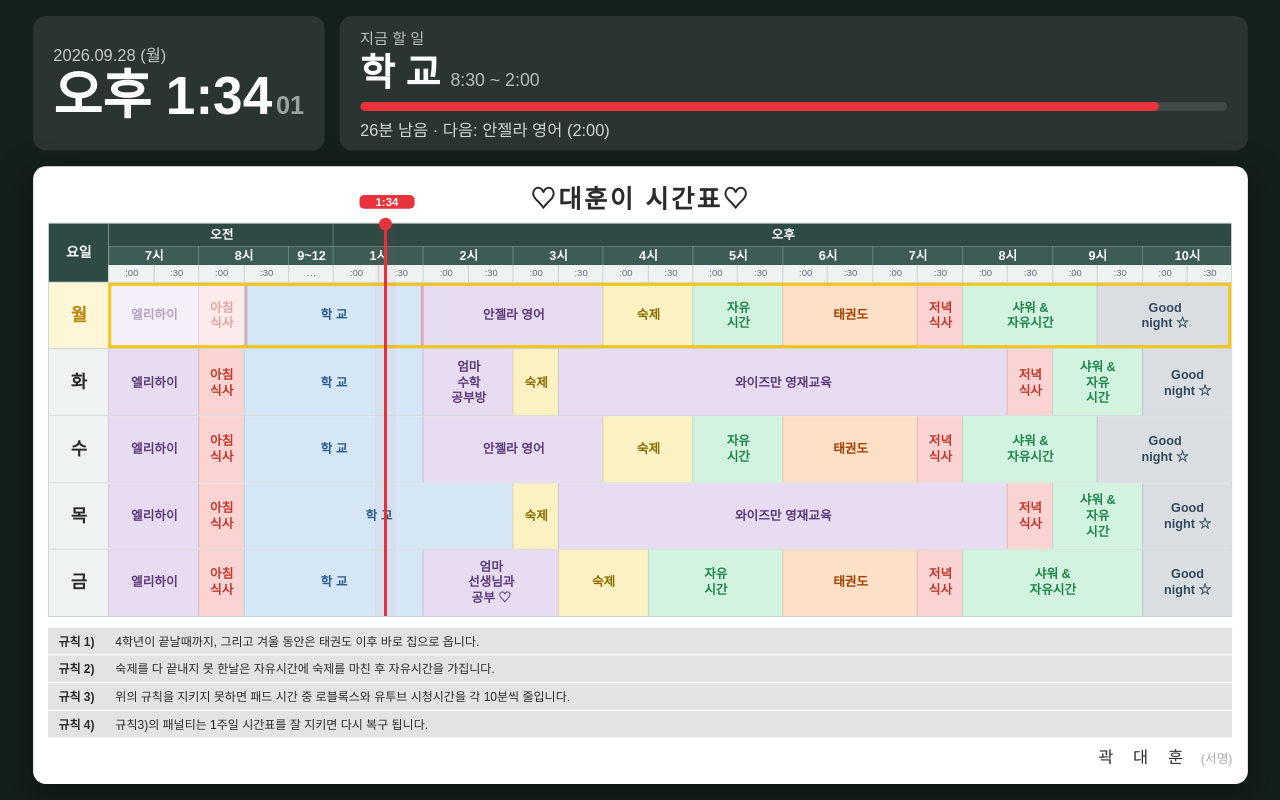
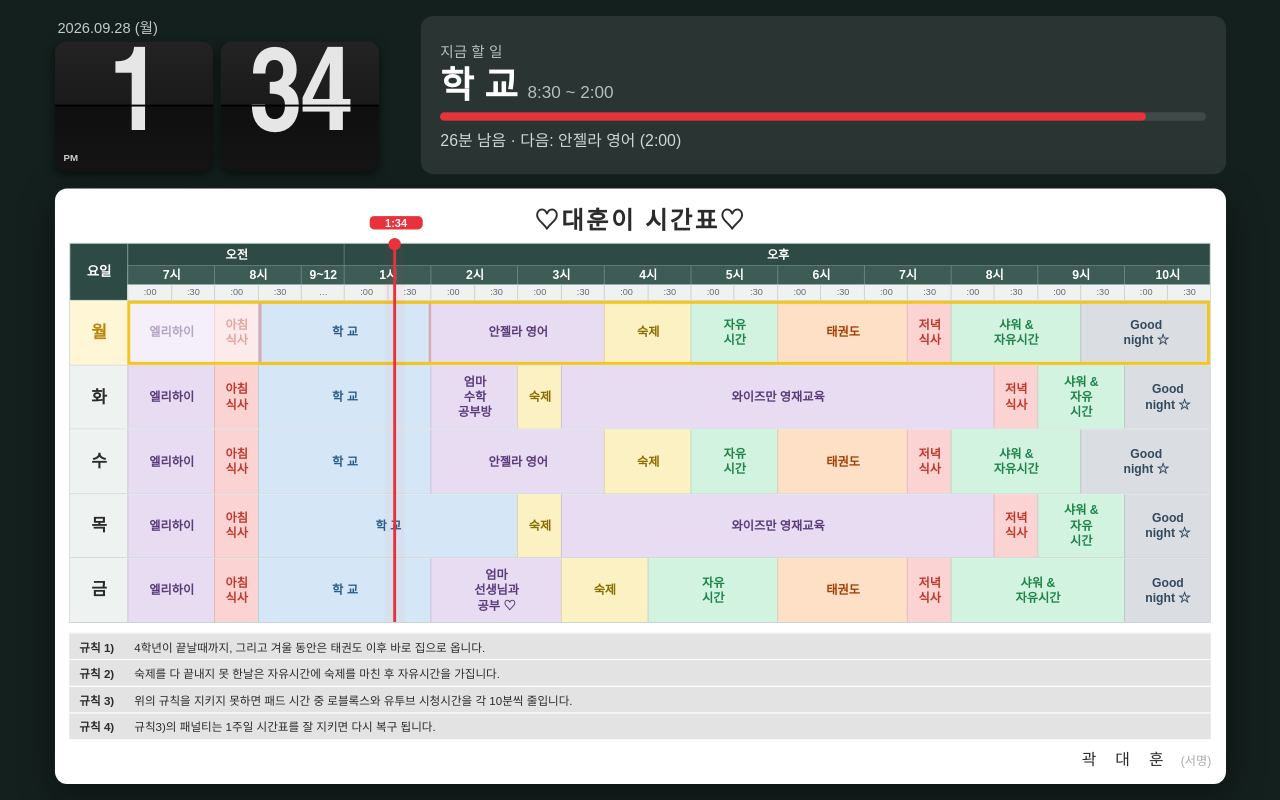
Before and after one commit to wotn0102-wq/SCREENSAVER, a plain HTML site: page index.html in a window 1280 px wide. Drawn offline with Linux system fonts and the light colour scheme.

Commit message:
Change clock to flip-clock style tiles
Two dark rounded tiles with large condensed white digits, a center split
line, AM/PM in the hour tile, and a short flip animation on change.

Co-Authored-By: Claude Opus 5.5 <noreply@anthropic.com>
Claude-Session: https://claude.ai/code/session_016NAKrqke5XMGyje83FvaMM

```diff
--- a/index.html
+++ b/index.html
@@ -34,15 +34,46 @@
   #top { display: table; width: 100%; margin-bottom: 1.2vw; color: #fff; }
   #clock, #nowbox, #topgap { display: table-cell; vertical-align: middle; }
   #topgap { width: 1.2vw; }
-  #clock {
-    width: 24%;
-    background: #2a3533;
-    border-radius: 1vw;
-    padding: .8vw 1.6vw;
+  /* 플립시계: 검은 타일 2개 + 굵고 좁은 흰 숫자 + 가운데 가로 분할선 */
+  #clock { width: 30%; white-space: nowrap; }
+  #clock .date { font-size: 1.2vw; color: #c3cac9; margin: 0 0 .4vw .2vw; }
+  .flip {
+    position: relative;
+    display: inline-block;
+    width: 13vw; height: 10.5vw;
+    margin-right: .6vw;
+    border-radius: .9vw;
+    background: #161616;
+    background: linear-gradient(to bottom, #232323 0%, #1a1a1a 49.5%, #0f0f0f 50.5%, #141414 100%);
+    box-shadow: 0 .3vw .8vw rgba(0,0,0,.6);
+    text-align: center;
+    overflow: hidden;
   }
-  #clock .date { font-size: 1.3vw; color: #c3cac9; }
-  #clock .time { font-size: 4.2vw; font-weight: bold; line-height: 1.1; white-space: nowrap; }
-  #clock .time small { font-size: 2vw; color: #9aa3a2; margin-left: .3vw; }
+  .flip b {
+    display: block;
+    font-family: "Bebas Neue", "Oswald", "Arial Narrow", "Helvetica Neue", Impact, sans-serif;
+    font-weight: bold;
+    font-size: 9.6vw;
+    line-height: 10.5vw;
+    color: #e6e6e6;
+    letter-spacing: -.2vw;
+  }
+  .flip:after {                      /* 가운데 분할선 */
+    content: ""; position: absolute; left: 0; right: 0; top: 50%;
+    height: .18vw; margin-top: -.09vw;
+    background: #000;
+  }
+  .flip i {                          /* AM/PM */
+    position: absolute; left: .7vw; bottom: .6vw;
+    font-style: normal; font-weight: bold;
+    font-family: Arial, sans-serif;
+    font-size: .8vw; color: #d0d0d0;
+  }
+  .flip.turn b { animation: flipin .5s ease-out; }
+  @keyframes flipin {
+    0%   { transform: scaleY(.2); opacity: .3; }
+    100% { transform: scaleY(1);  opacity: 1; }
+  }
 
   #nowbox {
     background: #2a3533;
@@ -184,7 +215,7 @@
   <div id="top">
     <div id="clock">
       <div class="date" id="date"></div>
-      <div class="time" id="time"></div>
+      <div class="flip" id="flipH"><b id="hh"></b><i id="ampm"></i></div><div class="flip" id="flipM"><b id="mm"></b></div>
     </div>
     <div id="topgap"></div>
     <div id="nowbox">
@@ -369,6 +400,19 @@ var fakeOffset = 0;
 })();
 function now() { return new Date(new Date().getTime() + fakeOffset); }
 
+// 숫자가 바뀔 때만 넘어가는 효과를 줌
+function setFlip(tileId, numId, text) {
+  var num = $(numId);
+  if (num.innerHTML === text) return;
+  var tile = $(tileId);
+  var first = num.innerHTML === "";
+  num.innerHTML = text;
+  if (first) return;
+  setClass(tile, "turn", false);
+  void tile.offsetWidth;            // 애니메이션 다시 시작
+  setClass(tile, "turn", true);
+}
+
 function tick() {
   var t = now();
   var dow = t.getDay();
@@ -377,8 +421,9 @@ function tick() {
 
   $("date").innerHTML = t.getFullYear() + "." + pad(t.getMonth() + 1) + "." + pad(t.getDate()) +
     " (" + DAY_NAMES[dow] + ")";
-  $("time").innerHTML = (h < 12 ? "오전 " : "오후 ") + hour12(h) + ":" + pad(t.getMinutes()) +
-    "<small>" + pad(t.getSeconds()) + "</small>";
+  setFlip("flipH", "hh", String(hour12(h)));
+  setFlip("flipM", "mm", pad(t.getMinutes()));
+  $("ampm").innerHTML = h < 12 ? "AM" : "PM";
 
   // 오늘 행 강조 + 지난 칸 흐리게 + 현재 칸 표시
   var current = null, next = null;
```
